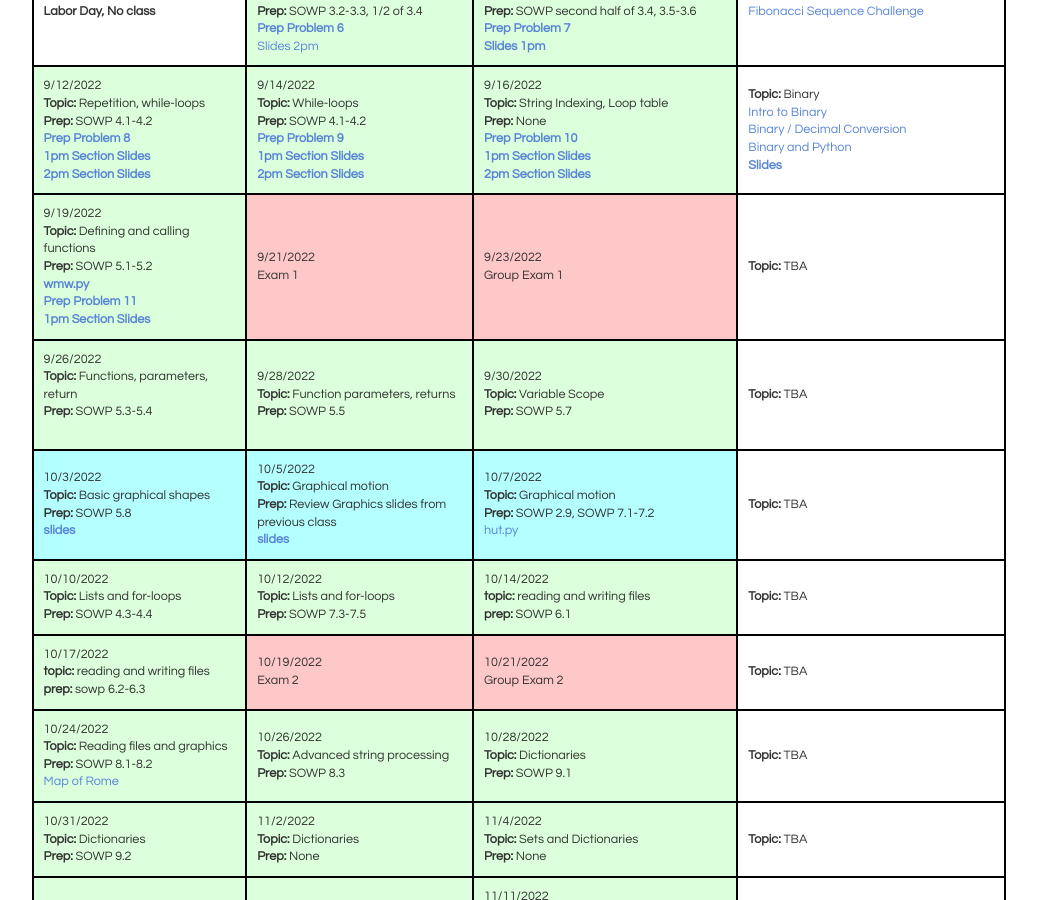
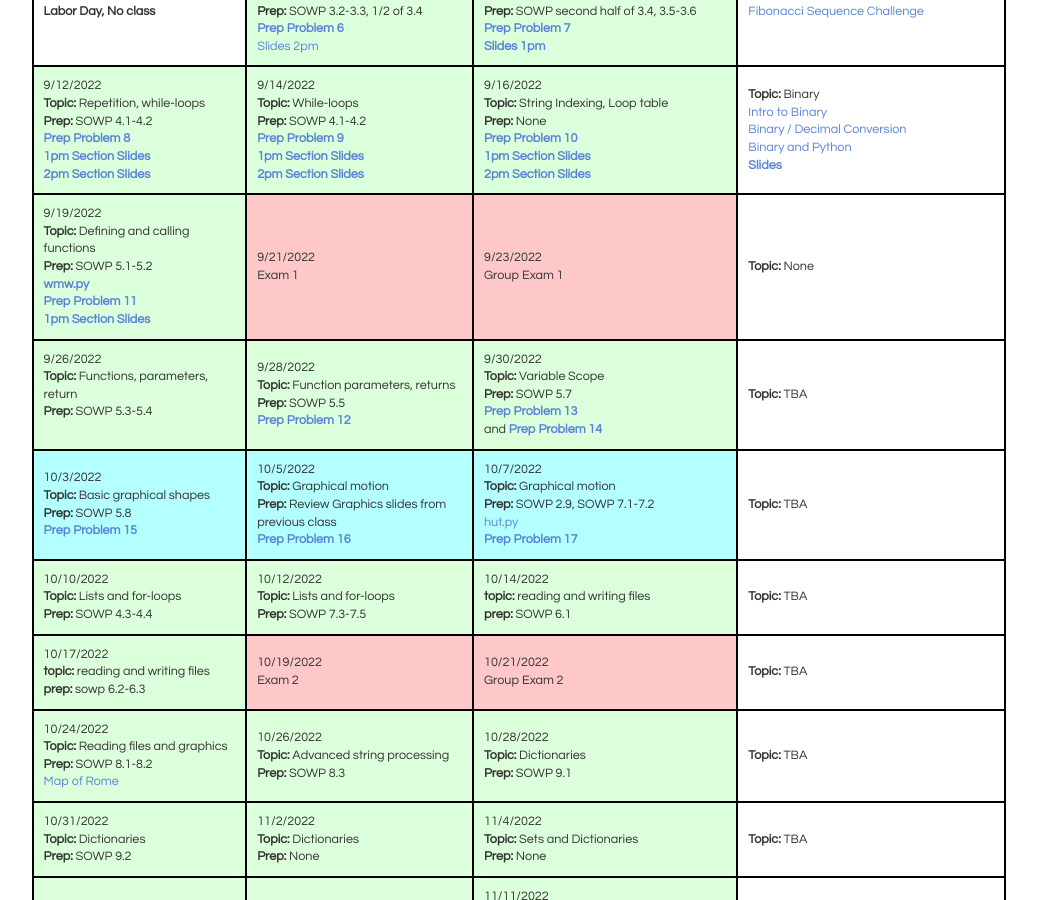
Before and after one commit to bddicken/cs110fall2022website, a Jekyll site: the page built from schedule/index.md, in a window 1280 px wide and 900 px high, scrolled down 660 px. Shown: the whole window, without its empty margins (121-1158 px from the left). Built offline with Jekyll 4.4.1, drawn with Linux system fonts in a browser that asks for light colours.

Commit message:
Change schedule

```diff
--- a/schedule/index.md
+++ b/schedule/index.md
@@ -194,7 +194,7 @@ The <b>Prep</b> for each day indicates the work you need to have completed <b>BE
     Group Exam 1 <br/>
   </td>
   <td>
-    <b>Topic:</b> TBA
+    <b>Topic:</b> None
   </td>
 </tr>
 
@@ -209,13 +209,15 @@ The <b>Prep</b> for each day indicates the work you need to have completed <b>BE
     9/28/2022 <br/>
     <b>Topic:</b> Function parameters, returns <br/>
     <b>Prep:</b> SOWP 5.5 <br/>
+    <a href="../preps/12/"><b>Prep Problem 12</b></a> <br/>
 
   </td>
   <td class="topic-general">
     9/30/2022 <br/>
     <b>Topic:</b> Variable Scope <br/>
     <b>Prep:</b> SOWP 5.7 <br/>
-
+    <a href="../preps/13/"><b>Prep Problem 13</b></a> <br/> and
+    <a href="../preps/14/"><b>Prep Problem 14</b></a> <br/>
   </td>
   <td>
     <b>Topic:</b> TBA
@@ -227,19 +229,20 @@ The <b>Prep</b> for each day indicates the work you need to have completed <b>BE
     10/3/2022 <br/>
     <b>Topic:</b> Basic graphical shapes <br/>
     <b>Prep:</b> SOWP 5.8 <br/>
-    <b><a href="#">slides</a></b>
+    <a href="../preps/15/"><b>Prep Problem 15</b></a> <br/>
   </td>
   <td class="topic-graphics">
     10/5/2022 <br/>
     <b>Topic:</b> Graphical motion <br/>
     <b>Prep:</b> Review Graphics slides from previous class <br/>
-    <b><a href="#">slides</a></b>
+    <a href="../preps/16/"><b>Prep Problem 16</b></a> <br/>
   </td>
   <td class="topic-graphics">
     10/7/2022 <br/>
     <b>Topic:</b> Graphical motion <br/>
     <b>Prep:</b> SOWP 2.9, SOWP 7.1-7.2 <br/>
     <a href="./res/hut.py">hut.py</a> <br/>
+    <a href="../preps/17/"><b>Prep Problem 17</b></a> <br/>
   </td>
   <td>
     <b>Topic:</b> TBA
```
